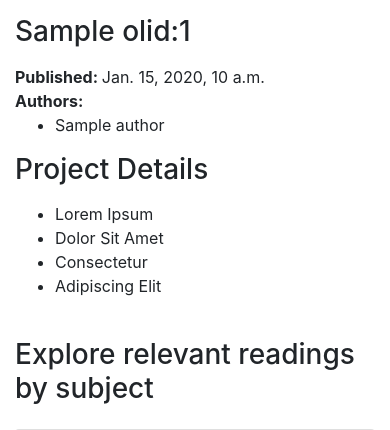
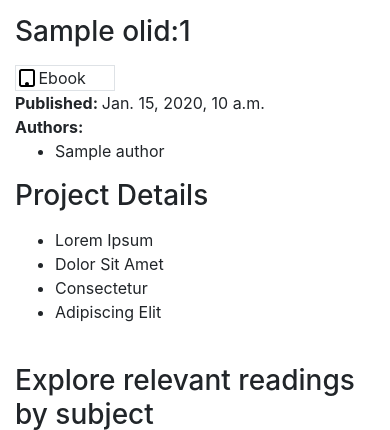
Before and after one commit to sajib-4414/infovislibraryproject, a Django app: page /document-details/1/ in a window 390 px wide. Shown: the part 306-736 px from the top of the page. Run offline with Django 3.2, Linux system fonts and the light colour scheme; tables that the repository leaves empty hold one stand-in row (values such as "Sample post"); grey boxes labelled with a size stand in for pictures from a placeholder-image service; a database or web service that is not in the repository returns one stand-in record (values such as "Sample title"); data that the repository does not hold is empty; some libraries are stand-ins or nearby versions.

Commit message:
ebook styling added in index and detail page

```diff
--- a/infovisproject1/library/static/css/overall-style.css
+++ b/infovisproject1/library/static/css/overall-style.css
@@ -13,3 +13,9 @@
     height: 1.2em;
     white-space: nowrap;
 }
+
+.fa-tablet{
+    color:transparent;
+    -webkit-text-stroke-width: 2px;
+   -webkit-text-stroke-color: black;
+}
--- a/infovisproject1/library/templates/document_details_page_basic.html
+++ b/infovisproject1/library/templates/document_details_page_basic.html
@@ -27,6 +27,7 @@
 
         <div class="col-md-8">
             <h3 class="my-3">{{ document.title }}</h3>
+        <div class="border pl-1" style="max-width: 100px"><i class="fa fa-tablet" aria-hidden="true"></i> Ebook</div>
             <b>Published: </b><span> {{ document.publish_date }}</span>
             <br>
             <b>Authors: </b>
--- a/infovisproject1/library/templates/index.html
+++ b/infovisproject1/library/templates/index.html
@@ -49,8 +49,7 @@
                         <div class="card-footer">
 {#                            <a href="#" class="btn btn-primary">Find Out More!</a>#}
                             <div class="row">
-                                <div class="col-sm-3 p-0 border"><i class="fa fa-tablet" aria-hidden="true" style="color:transparent; -webkit-text-stroke-width: 2px;
-   -webkit-text-stroke-color: black;"></i> <br>Ebook</div>
+                                <div class="col-sm-3 p-0 border"><i class="fa fa-tablet" aria-hidden="true" ></i> <br>Ebook</div>
                                 <div class="col-sm-4 p-0 border">4.5 <i class="fa fa-star" aria-hidden="true"></i> <br> Ratings</div>
                                 <div class="col-sm-5 p-0 border"><b>5k</b><br>Borrowings</div>
 
```
Also changed, not shown: infovisproject1/library/static/css/index-page-style.css (line endings or trailing spaces).
